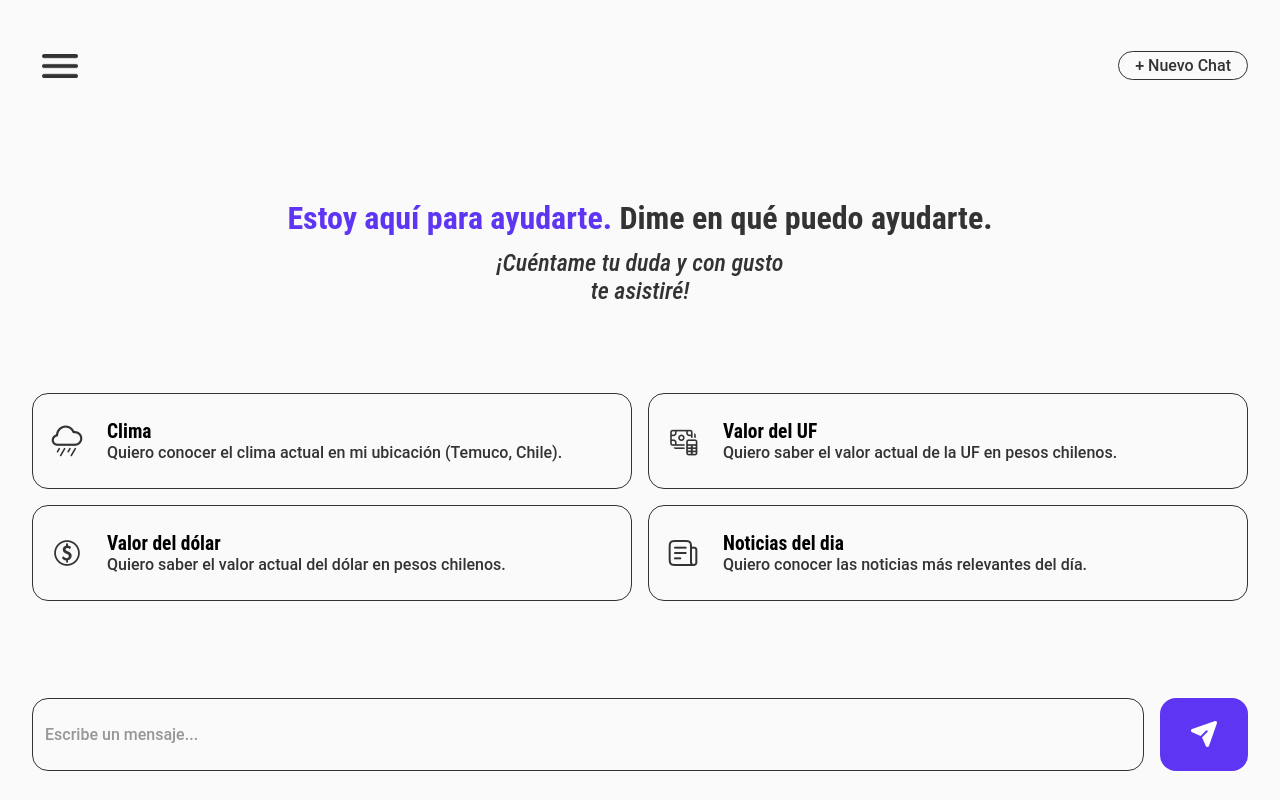
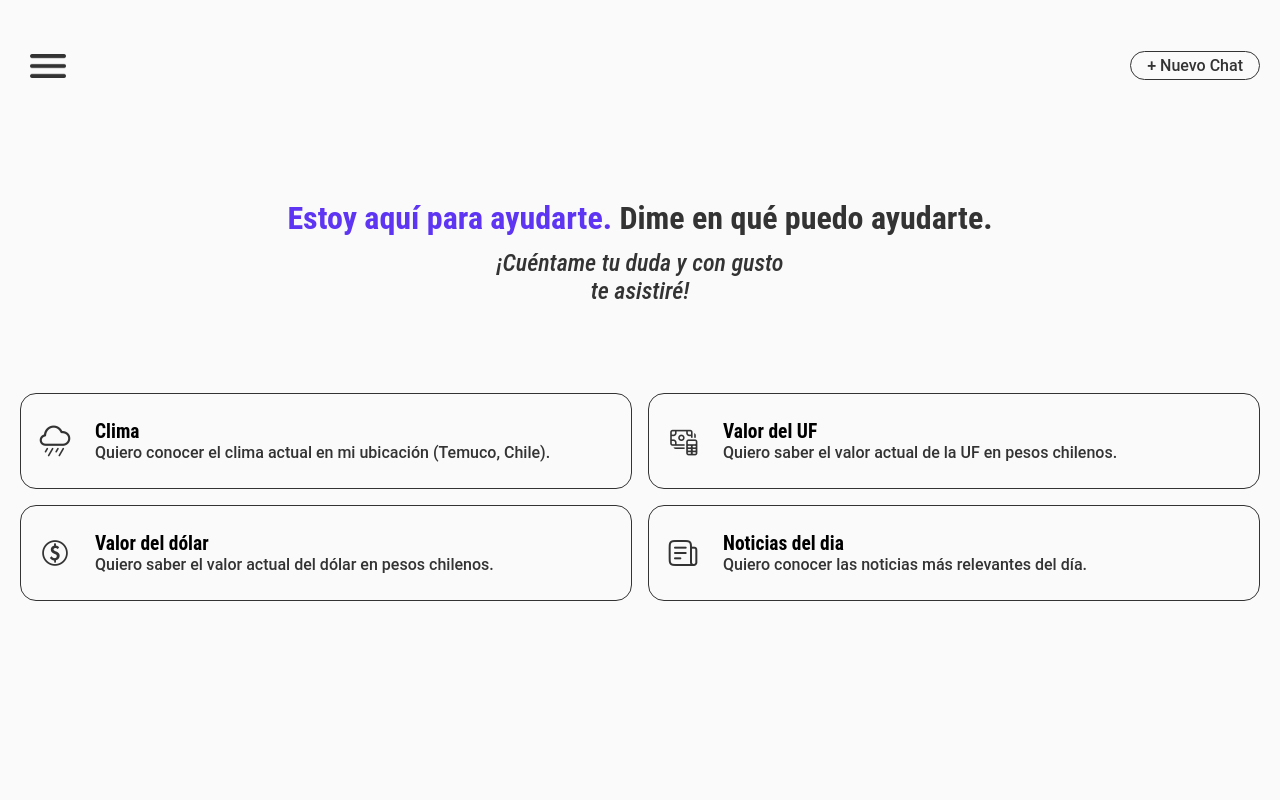
Before and after one commit to DaniAlejandro1/ChatBot, a Vue app in the folder frontend/: page /home in a window 1280 px wide. Built offline with nearby package versions, Linux system fonts and the light colour scheme; the HTML template or start-up script is replaced by a standard one.

Commit message:
Fixed: end

```diff
--- a/frontend/src/App.vue
+++ b/frontend/src/App.vue
@@ -4,6 +4,6 @@
 
 <template>
    <Suspense>
-      <RouterView />
+      <RouterView :key="String($route.params.index)" />
    </Suspense>
 </template>
--- a/frontend/src/components/atoms/NewChatButton.vue
+++ b/frontend/src/components/atoms/NewChatButton.vue
@@ -4,6 +4,8 @@
    const goToHome = (): void => {
       router.push({ name: 'home' });
    };
+
+
 </script>
 
 <template>
--- a/frontend/src/components/organisms/AppFooter.vue
+++ b/frontend/src/components/organisms/AppFooter.vue
@@ -1,43 +1,64 @@
 <script setup lang="ts">
    import router from '@/router/route';
-   import { useChatBot } from '@/composables/useChatBot';
-   import { watch } from 'vue';
+   import { useChatsStore } from '@/stores/chat';
+   import { ref } from 'vue';
+
+
 
    const props = defineProps<{
-      isFirstQuestion: boolean;
-      id: string;
-      addMessage?: (id: number, message: string, response: string) => void;
+      index: number;
    }>();
 
-   const { errorMessage, goToChat, question } = useChatBot(
-      router,
-      props.isFirstQuestion,
-      props.addMessage || (() => {})
+   const store = useChatsStore();
+   const inputValue = ref<string>('');
+   const showError = ref<boolean>(false);
+
+   const response = async (message: string): Promise<string> => {
+   const res = await fetch(
+      `http://localhost:8000/chat?topico=${encodeURIComponent(message)}`
    );
+   const data = await res.json();
 
-   watch(question, () => {
-      if (question.value.length > 0) {
-         errorMessage.value = '';
+   return data;
+};
+
+
+
+
+   async function setInputValue(index: number): Promise<void> {
+      if (inputValue.value.trim() === '') {
+         showError.value = true;
+         return; // No envía si el input está vacío
       }
-   });
+
+      store.setConversation(index, {
+         question: inputValue.value,
+         response: '',
+      });
+      store.setResponse(index, await response(inputValue.value)); // Limpiar la respuesta anterior
+      inputValue.value = '';
+      router.push({ name: 'chat', params: { index: index } });
+   }
+
 </script>
 
 <template>
    <input
-      v-model="question"
+      v-model="inputValue"
       required
       type="text"
       placeholder="Escribe un mensaje..."
       :class="[
          'w-full h-[50%] xl:h-4/5 px-3 border-[1.5px] body-1 placeholder:body-1 rounded-2xl box-border',
-         errorMessage.length > 0 ? 'border-red-600' : 'border-font-500',
+         showError ? 'border-red-600' : 'border-font-500',
       ]"
+      @input="showError = false"
    />
    <button
       class="flex items-center justify-center h-[50%] w-24 xl:h-4/5 bg-primary-500 rounded-2xl cursor-pointer hover:bg-primary-300 active:bg-primary-300 active:scale-95"
-      @click="goToChat(question, id)"
+      @click="setInputValue(props.index)"
    >
       <img class="w-8 xl:w-8" src="@/assets/icon/send-solid.png" alt="send solid" />
    </button>
-   <p class="absolute text-red-600 -top-4 left-4">{{ errorMessage }}</p>
+   <p v-if="showError" class="absolute text-red-600 -top-4 left-4">Escribe un mensaje</p>
 </template>
--- a/frontend/src/page/ChatView.vue
+++ b/frontend/src/page/ChatView.vue
@@ -2,50 +2,63 @@
    import MainLayout from '@/page/layout/MainLayout.vue';
    import AppFooter from '@/components/organisms/AppFooter.vue';
    import AppHeader from '@/components/organisms/AppHeader.vue';
-   import { useTopicQuestion } from '@/composables/useChatBot';
    import { useChatsStore } from '@/stores/chat';
-   import { ref, watch, nextTick } from 'vue';
+   import { ref, watch } from 'vue';
+   import { useRoute } from 'vue-router';
 
+
+
+   import type { Conversation } from '@/utils/types';
+
+   const route = useRoute();
    const store = useChatsStore();
-   const props = defineProps<{
-      question: string;
-      id: string;
-   }>();
 
-   const state = ref('LOADING');
-   const { primaryQuestion, response } = await useTopicQuestion(props.question);
-   setTimeout(() => {
-      state.value = 'SUCCESS';
-   }, 500);
 
-   const chatContainer = ref<HTMLElement | null>(null);
+   const id = Number(route.params.index)
 
-   // Se valida que la ID no exista previamente antes de crear el chat
-   if (!store.isPresentChat(Number.parseInt(props.id))) {
-      store.addChat({
-         id: Number(props.id),
-         title: primaryQuestion.value,
-         message: [],
+   const conversationList = ref<Conversation[]>(store.getConversation(id));
+
+   console.log('index', id);
+   console.log("conversaciones, ",conversationList.value)
+   console.log("all", useChatsStore().getAllConversations());
+
+
+   const response = async (message: string): Promise<string> => {
+   const res = await fetch(
+      `http://localhost:8000/chat?topico=${encodeURIComponent(message)}`
+   );
+   const data = await res.json();
+
+   return data;
+};
+
+   response(conversationList.value[0].question).then((res) => {
+      store.setResponse(id, res);
+   }).catch((error) => {
+      console.error('Error fetching response:', error);
    });
 
-      store.addMessageToChat(Number(props.id), primaryQuestion.value, response);
+
+
+
+
+
+
+
+   watch(
+
+      () => conversationList.value,
+      () =>
+      async () => {
+        try {
+
+
+          //store.setResponse(id, 'respuesta llegada');
+        } catch (error) {
+          console.error('Error al obtener la respuesta:', error);
+        }
       }
 
-   const addMessage = (id: number, message: string, response: string): void => {
-      store.addMessageToChat(id, message, response);
-   };
-
-   const chats = store.getChatMessages(Number(props.id));
-
-   watch(
-      chats,
-      async () => {
-         await nextTick();
-         if (chatContainer.value) {
-            chatContainer.value.scrollTop = chatContainer.value.scrollHeight;
-         }
-      },
-      { deep: true }
    );
 </script>
 
@@ -60,42 +73,43 @@
             ref="chatContainer"
             class="size-full flex flex-col py-2 bg-gray-50 gap-2 overflow-y-auto box-border h-full"
          >
+
+
+            <!-- Chat Messages -->
+            <div v-for="(chat, index) in conversationList" :key="index" class="flex flex-col gap-3 p-2">
+                  <div class="w-full h-fit flex justify-end items-center">
+                     <p
+                        class="body-1 font-semibold text-right p-4 bg-primary-200 rounded-t-2xl rounded-bl-2xl max-w-[90%]"
+                     >
+                        {{ chat.question }}
+                     </p>
+                  </div>
+
                   <!-- Skeleton Loader -->
-            <div v-if="state === 'LOADING'" class="flex flex-col gap-3 p-4">
-               <div class="w-full h-fit flex justify-end items-center">
-                  <div
-                     class="w-2/3 h-6 bg-gray-300 rounded-t-2xl rounded-bl-2xl animate-pulse"
-                  ></div>
-               </div>
+                  <div v-if="chat.response === ''" class="flex flex-col gap-3 p-2">
                      <div class="w-full h-fit flex justify-start items-center">
                         <div
-                     class="w-1/2 h-6 bg-gray-300 rounded-t-2xl rounded-br-2xl animate-pulse"
+                           class="h-10 bg-gray-300 rounded-t-2xl rounded-br-2xl animate-pulse max-w-[90%] w-full"
                         ></div>
                      </div>
                   </div>
 
-            <!-- Chat Messages -->
-            <div v-else v-for="chat in chats" :key="chat.id" class="flex flex-col gap-3 p-4">
-               <div class="w-full h-fit flex justify-end items-center">
+                  <!-- Mensaje de respuesta -->
+                  <div v-else class="w-full h-fit flex justify-start items-center">
                      <p
-                     class="body-1 font-semibold text-right p-3 bg-primary-200 rounded-t-2xl rounded-bl-2xl"
-                  >
-                     {{ chat.question }}
-                  </p>
-               </div>
-               <div class="w-full h-fit flex justify-start items-center">
-                  <p
-                     class="body-1 font-semibold text-left p-3 bg-gray-300 rounded-t-2xl rounded-br-2xl"
+                        class="body-1 font-semibold text-left p-4 bg-gray-300 rounded-t-2xl rounded-br-2xl max-w-[80%]"
                      >
                         {{ chat.response }}
                      </p>
                   </div>
             </div>
+
+
          </article>
       </template>
 
       <template #footer>
-         <AppFooter :is-first-question="false" :id="id" :addMessage="addMessage" />
+         <AppFooter :index="id "  />
       </template>
    </MainLayout>
 </template>
--- a/frontend/src/page/HomeView.vue
+++ b/frontend/src/page/HomeView.vue
@@ -1,16 +1,31 @@
 <script setup lang="ts">
    import MainLayout from '@/page/layout/MainLayout.vue';
-   import AppFooter from '@/components/organisms/AppFooter.vue';
    import AppHeader from '@/components/organisms/AppHeader.vue';
    import TopicButton from '@/components/atoms/TopicButton.vue';
    import { useChatsStore } from '@/stores/chat';
    import router from '@/router/route';
    import { TOPIC_CARD } from '@/utils/constants';
 
-   const id = useChatsStore().lengthChats + 2;
+
+
+
+
+
+
+
+
 
    const goToChat = (question: string): void => {
-      router.push({ name: 'chat', params: { question, id } });
+      const id = useChatsStore().createConversation({
+      question: '',
+      response: '',
+   });
+
+      useChatsStore().setConversation(id, {
+         question: question,
+         response: '',
+      });
+      router.push({ name: 'chat', params: { index:id } });
    };
 </script>
 
@@ -40,13 +55,10 @@
                :title="item.title"
                :description="item.description"
                :img="item.img"
-               @click="goToChat(item.title)"
+               @click="goToChat(item.description)"
             />
          </section>
       </template>
 
-      <template #footer>
-         <AppFooter :is-first-question="true" :id="id.toString()" />
-      </template>
    </MainLayout>
 </template>
--- a/frontend/src/page/layout/MainLayout.vue
+++ b/frontend/src/page/layout/MainLayout.vue
@@ -2,18 +2,18 @@
 
 <template>
    <!-- Aqui van los componentes relacionados al header -->
-   <header class="h-[12%] w-full flex flex-row justify-between items-center px-3">
+   <header class="h-[12%] z-10 w-full flex flex-row justify-between items-center px-0">
       <slot name="header"></slot>
    </header>
 
    <!-- Aqui van los componentes relacionados al contenido principal -->
-   <main class="h-[76%] w-full flex flex-col justify-evenly items-center px-3">
+   <main class="h-[76%]  z-0 w-full flex flex-col justify-evenly items-center px-0">
       <slot name="main"></slot>
    </main>
 
    <!-- Aqui van los componentes relacionados al footer -->
    <footer
-      class="h-[12%] w-full flex flex-row justify-between items-center gap-4 px-3 relative"
+      class="h-[12%] w-full z-0 flex flex-row justify-between items-center gap-4 px-0 relative"
    >
       <slot name="footer"></slot>
    </footer>
--- a/frontend/src/router/route.ts
+++ b/frontend/src/router/route.ts
@@ -6,7 +6,7 @@ import HomeView from '@/page/HomeView.vue';
 const routes = [
    { path: '/', redirect: '/home' },
    { path: '/home', name: 'home', component: HomeView },
-   { path: '/chat/:question/:id', name: 'chat', component: ChatView, props: true },
+   { path: '/chat/:index', name: 'chat', component: ChatView},
 ];
 
 const router = createRouter({
--- a/frontend/src/stores/chat.ts
+++ b/frontend/src/stores/chat.ts
@@ -1,50 +1,57 @@
 import { defineStore } from 'pinia';
-import type { ChatMessage, Comunication } from '@/utils/types';
+import type {Conversation} from '@/utils/types';
+import { ref } from 'vue';
 
-export const useChatsStore = defineStore('chats', {
-   state: () => {
-      const savedChats = localStorage.getItem('chats');
-      return {
-         chats: savedChats ? (JSON.parse(savedChats) as ChatMessage[]) : [],
-      };
-   },
 
-   actions: {
-      addChat(chat: ChatMessage): void {
-         const exists = this.chats.some((c) => c.id === chat.id);
-         if (!exists) {
-            this.chats.push(chat);
-            localStorage.setItem('chats', JSON.stringify(this.chats));
-         }
-      },
+export const useChatsStore = defineStore('chats', () =>{
+   const conversations = ref<Array<Conversation[]>>([]);
 
-      addMessageToChat(chatId: number, question: string, response: string): void {
-         const chat = this.chats.find((c) => c.id === chatId);
-         if (chat) {
-            if (!Array.isArray(chat.message)) {
-               chat.message = [];
-            }
-            chat.message.push({ question, response } as Comunication);
-            localStorage.setItem('chats', JSON.stringify(this.chats));
-         }
-      },
+   function addConversation(conversacion: Conversation[]){
+      conversations.value.push(conversacion)
+   }
 
-      deleteChatById(chatId: number): void {
-         this.chats = this.chats.filter((chat) => chat.id !== chatId);
-         localStorage.setItem('chats', JSON.stringify(this.chats));
-      },
+   function createConversation(conversacion: Conversation){
+      conversations.value.push([conversacion])
+      return conversations.value.length - 1
+   }
 
-      isPresentChat(chatId: number): boolean {
-         return this.chats.some((chat) => chat.id === chatId);
-      },
-   },
+   function setConversation(index: number, conversation: Conversation) {
+      for (let i = 0; i < conversations.value[index].length; i++) {
+        if (conversations.value[index][i].question === '') {
+          conversations.value[index][i] = {
+            ...conversations.value[index][i],
+            question: conversation.question,
+          };
+          return;
+        }
+      }
+      conversations.value[index].push(conversation);
+    }
 
-   getters: {
-      chatHistory: (state) => state.chats,
-      lengthChats: (state) => state.chats.length,
-      getChatMessages: (state) => (chatId: number) => {
-         const chat = state.chats.find((c) => c.id === chatId);
-         return chat ? chat.message : [];
-      },
-   },
+
+   function setResponse(index: number, response: string) {
+      for (let i = 0; i < conversations.value[index].length; i++) {
+        if (conversations.value[index][i].response === '') {
+          conversations.value[index][i] = {
+            ...conversations.value[index][i],
+            response: response,
+          };
+          return;
+        }
+      }
+   }
+
+   function removeConversation(index: number){
+      conversations.value.splice(index, 1)
+   }
+
+   function getConversation(index: number){
+      return conversations.value[index]
+   }
+
+
+   function getAllConversations(){
+      return conversations.value
+   }
+   return {addConversation,createConversation, removeConversation, getConversation,setConversation, setResponse, getAllConversations}
 });
--- a/frontend/src/utils/types.ts
+++ b/frontend/src/utils/types.ts
@@ -10,6 +10,11 @@ export type Comunication = {
    response: string;
 };
 
+export type Conversation = {
+   question: string;
+   response: string;
+}
+
 export type ChatMessage = {
    id: number;
    title: string;
```
Also changed, not shown: frontend/src/components/molecules/ToggleMenu.vue (+26 -10 lines), 2 other files (tests, documents, lock files or other folders). Lines whose indentation alone changed are shown as unchanged.
